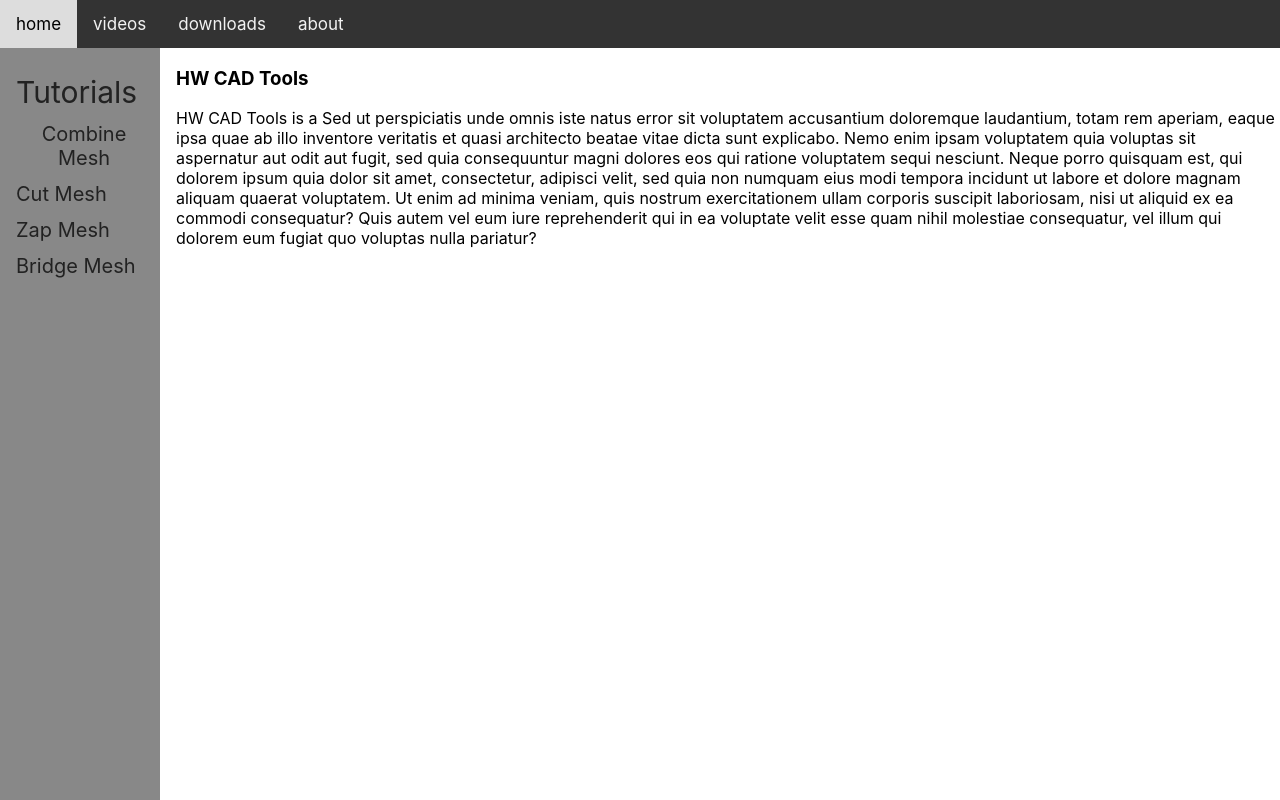
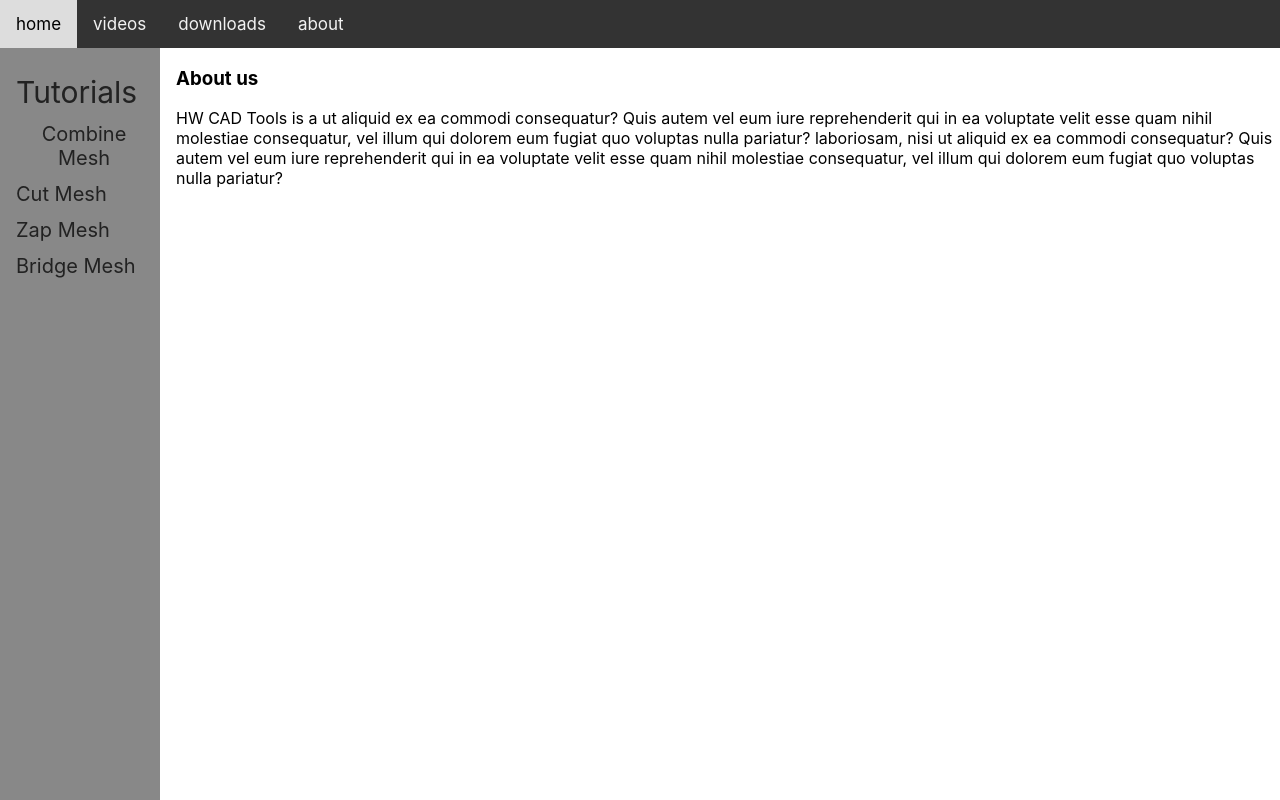
Before and after one commit to bentzen-andy/hw-cad-tools, a React (Create React App) app: page /hw-cad-tools/about in a window 1280 px wide. Built offline with nearby package versions, Linux system fonts and the light colour scheme.

Commit message:
add stub pages for about, downloads, and 404. add pages to react-router

```diff
--- a/src/App.js
+++ b/src/App.js
@@ -9,6 +9,9 @@ import SideNav from "./components/SideNav";
 import { Switch, Route } from "react-router-dom";
 import HomeContentBlock from "./pages/HomeContentBlock";
 import VideosContentBlock from "./pages/VideosContentBlock";
+import DownloadsContentBlock from "./pages/DownloadsContentBlock";
+import AboutContentBlock from "./pages/AboutContentBlock";
+import Error404 from "./pages/Error404";
 
 function App() {
   return (
@@ -16,11 +19,20 @@ function App() {
       <Navbar />
       <SideNav />
       <Switch>
+        <Route path="/hw-cad-tools/" exact>
+          <HomeContentBlock />
+        </Route>
         <Route path="/hw-cad-tools/videos">
           <VideosContentBlock />
         </Route>
-        <Route path="/hw-cad-tools">
-          <HomeContentBlock />
+        <Route path="/hw-cad-tools/downloads">
+          <DownloadsContentBlock />
+        </Route>
+        <Route path="/hw-cad-tools/about">
+          <AboutContentBlock />
+        </Route>
+        <Route path="*">
+          <Error404 />
         </Route>
       </Switch>
     </div>
--- a/src/components/Navbar.js
+++ b/src/components/Navbar.js
@@ -5,7 +5,7 @@ import { Link } from "react-router-dom";
 export default function Navbar() {
   return (
     <div className={styles.topnav}>
-      <Link to="/hw-cad-tools">home</Link>
+      <Link to="/hw-cad-tools/">home</Link>
       <Link to="/hw-cad-tools/videos">videos</Link>
       <Link to="/hw-cad-tools/downloads">downloads</Link>
       <Link to="/hw-cad-tools/about">about</Link>
--- /dev/null
+++ b/src/pages/AboutContentBlock.js
@@ -0,0 +1,20 @@
+import React from "react";
+import styles from "./AboutContentBlock.module.css";
+
+export default function AboutContentBlock() {
+  return (
+    <div className={styles.aboutContentBlock}>
+      <h3>About us</h3>
+      <p>
+        HW CAD Tools is a ut aliquid ex ea commodi consequatur? Quis
+        autem vel eum iure reprehenderit qui in ea voluptate velit
+        esse quam nihil molestiae consequatur, vel illum qui dolorem
+        eum fugiat quo voluptas nulla pariatur? laboriosam, nisi ut
+        aliquid ex ea commodi consequatur? Quis autem vel eum iure
+        reprehenderit qui in ea voluptate velit esse quam nihil
+        molestiae consequatur, vel illum qui dolorem eum fugiat quo
+        voluptas nulla pariatur?
+      </p>
+    </div>
+  );
+}
--- /dev/null
+++ b/src/pages/AboutContentBlock.module.css
@@ -0,0 +1,13 @@
+.aboutContentBlock {
+  /* padding-left: 165px; */
+  padding-left: 11rem;
+}
+
+h3 {
+  display: block;
+  text-align: left;
+}
+
+p {
+  text-align: left;
+}
--- /dev/null
+++ b/src/pages/DownloadsContentBlock.js
@@ -0,0 +1,22 @@
+import React from "react";
+import styles from "./DownloadsContentBlock.module.css";
+
+export default function DownloadsContentBlock() {
+  return (
+    <div className={styles.downloadsContentBlock}>
+      <h3>Downloads</h3>
+      <p>
+        HW CAD Tools is a Sed ut perspiciatis unde omnis iste natus
+        error sit voluptatem accusantium doloremque laudantium, totam
+        rem aperiam, dolor sit amet, consectetur, adipisci velit, sed
+        quia non numquam eius modi tempora incidunt ut labore et
+        dolore magnam aliquam quaerat voluptatem. Ut enim ad minima
+        veniam, quis nostrum exercitationem ullam corporis suscipit
+        laboriosam, nisi ut aliquid ex ea commodi consequatur? Quis
+        autem vel eum iure reprehenderit qui in ea voluptate velit
+        esse quam nihil molestiae consequatur, vel illum qui dolorem
+        eum fugiat quo voluptas nulla pariatur?
+      </p>
+    </div>
+  );
+}
--- /dev/null
+++ b/src/pages/DownloadsContentBlock.module.css
@@ -0,0 +1,13 @@
+.downloadsContentBlock {
+  /* padding-left: 165px; */
+  padding-left: 11rem;
+}
+
+h3 {
+  display: block;
+  text-align: left;
+}
+
+p {
+  text-align: left;
+}
--- /dev/null
+++ b/src/pages/Error404.js
@@ -0,0 +1,12 @@
+import React from "react";
+import styles from "./Error404.module.css";
+
+export default function Error404() {
+  return (
+    <div className={styles.error404}>
+      <h3>
+        404 Error: Cannot find page for URL: {window.location.href}
+      </h3>
+    </div>
+  );
+}
--- /dev/null
+++ b/src/pages/Error404.module.css
@@ -0,0 +1,8 @@
+.error404 {
+  padding-left: 11rem;
+}
+
+h3 {
+  display: block;
+  text-align: left;
+}
```
